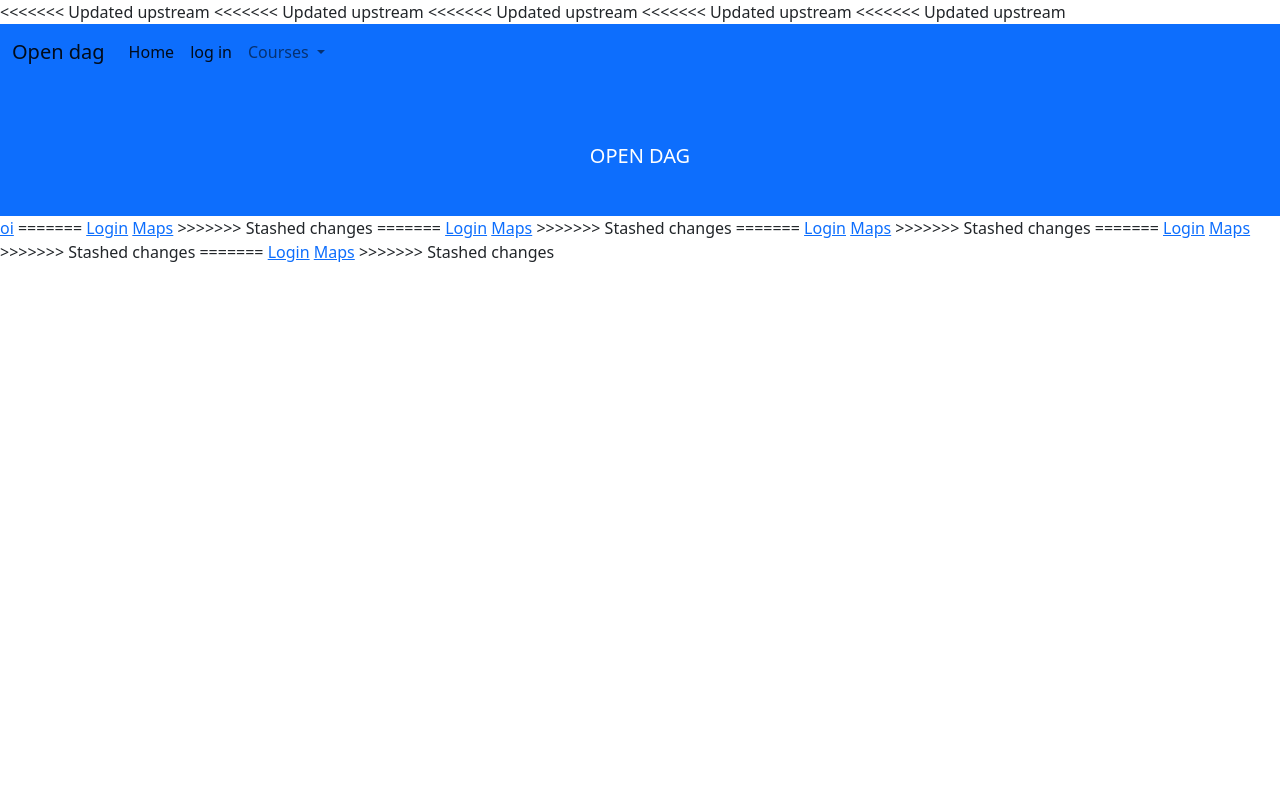
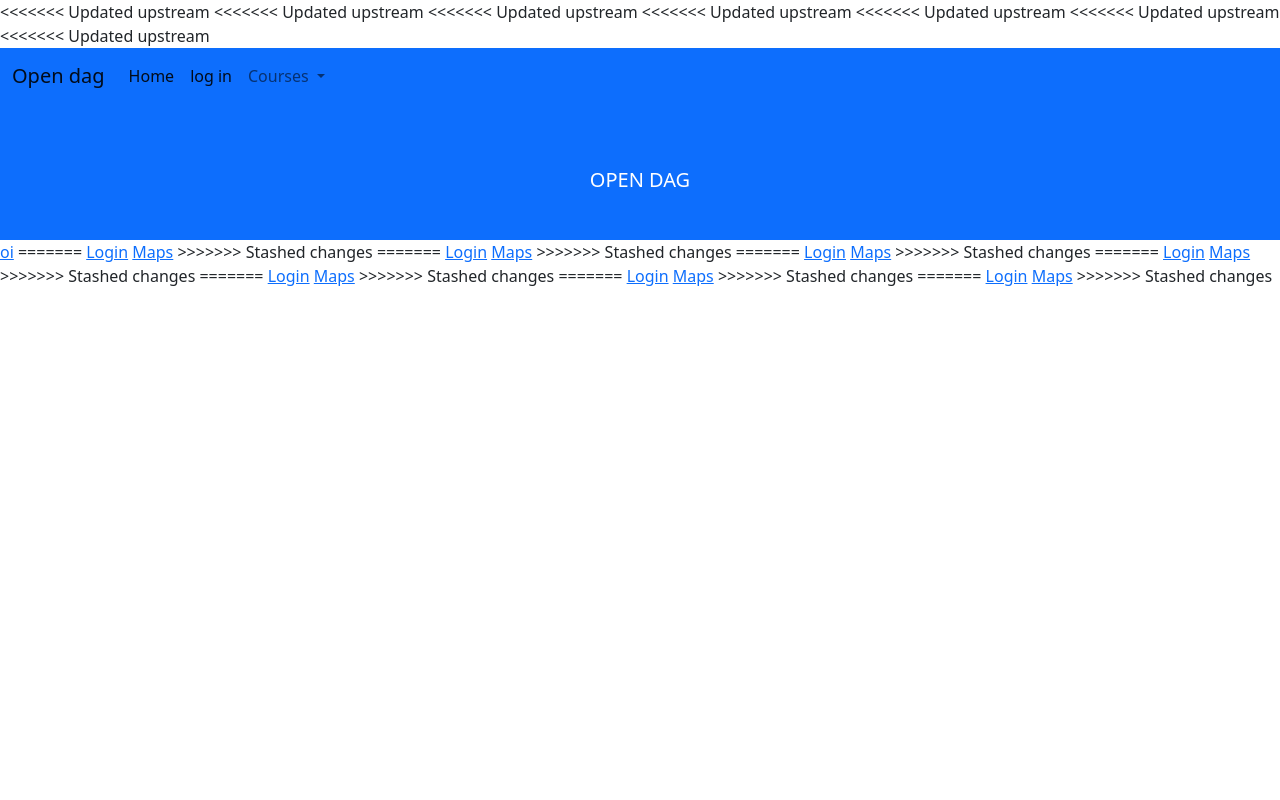
Before and after one commit to PHPMADEZ/open-dag-project, a PHP site: page / in a window 1280 px wide. Run offline with PHP 8.4, Linux system fonts and the light colour scheme.

Commit message:
Merge error

```diff
--- a/views/index.php
+++ b/views/index.php
@@ -1,3 +1,5 @@
+<<<<<<< Updated upstream
+<<<<<<< Updated upstream
 <<<<<<< Updated upstream
 <<<<<<< Updated upstream
 <<<<<<< Updated upstream
@@ -87,3 +89,11 @@
 <a href="./login.php">Login</a>
 <a href="./maps.php">Maps</a>
 >>>>>>> Stashed changes
+=======
+<a href="./login.php">Login</a>
+<a href="./maps.php">Maps</a>
+>>>>>>> Stashed changes
+=======
+<a href="./login.php">Login</a>
+<a href="./maps.php">Maps</a>
+>>>>>>> Stashed changes
```
